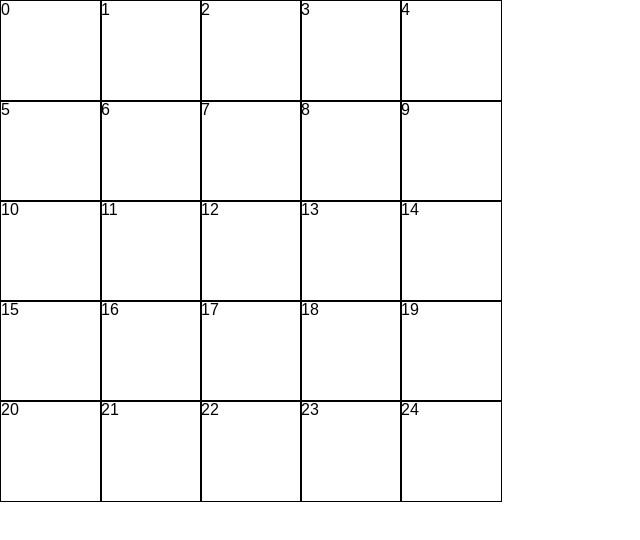
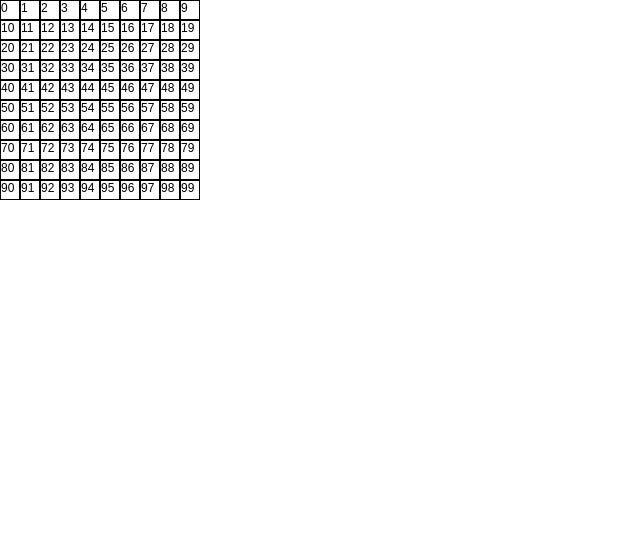
Before and after one commit to taweb/conway-game-of-life, a React (Create React App) app: page / in a window 1280 px wide. Shown: the top 540 px of the page, without its empty margins (0-640 px from the left). Built offline with nearby package versions, Linux system fonts and the light colour scheme.

Commit message:
basic grid rendered

```diff
--- a/src/App.jsx
+++ b/src/App.jsx
@@ -7,9 +7,9 @@ class App extends Component {
     return (
       <div className="App">
         <Grid
-        	height={5}
-        	width={5}
-        	// cellSize={100}
+        	heightGrid={10}
+        	widthGrid={10}
+        	cellSize={20}
         />
       </div>
     );
--- a/src/components/Cell.jsx
+++ b/src/components/Cell.jsx
@@ -6,17 +6,19 @@ class Cell extends Component {
 	}
 
 	render() {
-		const {id, width} = this.props;
-		const row = Math.floor(id/width);
-		const col = id % width;
-		const left = col * 100;
-		const top = row * 100;
+		const {id, widthGrid, cellSize} = this.props;
+		const row = Math.floor(id/widthGrid);
+		const col = id % widthGrid;
+		const left = col * cellSize;
+		const top = row * cellSize;
 		return (
 			<div
 				className="cell"
 				style={{
 					left: `${left}px`,
-					top: `${top}px`
+					top: `${top}px`,
+					width: `${cellSize}px`,
+					height: `${cellSize}px`
 				}}
 			>
 				{id}
--- a/src/components/Grid.jsx
+++ b/src/components/Grid.jsx
@@ -8,8 +8,8 @@ class Grid extends Component {
 	}
 
 	render() {
-		const {height, width} = this.props;
-		const numCells = height * width;
+		const {heightGrid, widthGrid, cellSize} = this.props;
+		const numCells = heightGrid * widthGrid;
 		let cells = [];
 		for(let i=0; i<numCells; i++){
 			cells.push(i);
@@ -21,9 +21,10 @@ class Grid extends Component {
 						<Cell
 							key={i}
 							id={i}
-							width={width}
+							widthGrid={widthGrid}
+							cellSize={cellSize}
 						/>
-						)
+					)
 				})}
 			</div>
 		)
--- a/src/styles/css/styles.css
+++ b/src/styles/css/styles.css
@@ -1,5 +1,5 @@
 .cell {
   position: absolute;
-  height: 100px;
-  width: 100px;
-  border: 1px solid black; }
+  border: 1px solid black;
+  box-sizing: border-box;
+  font-size: 12px; }
--- a/src/styles/scss/_base.scss
+++ b/src/styles/scss/_base.scss
@@ -1,9 +1,7 @@
 
 .cell {
 	position: absolute;
-	height: 100px;
-	width: 100px;
-	// background-color: red;
 	border: 1px solid black;
-
+	box-sizing: border-box;
+	font-size: 12px;
 }
```
